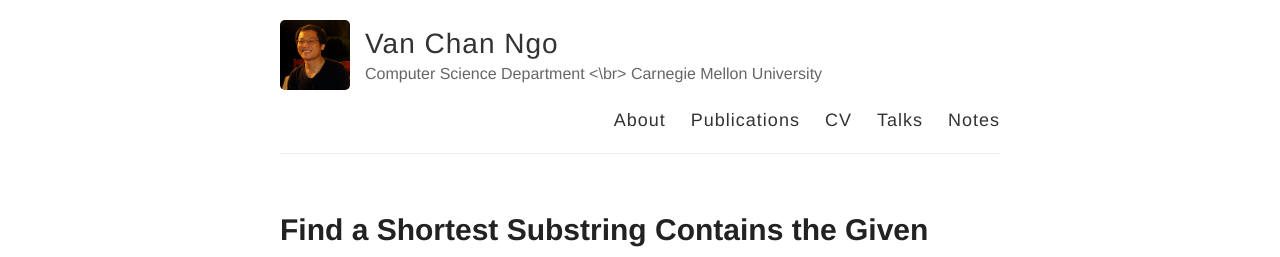
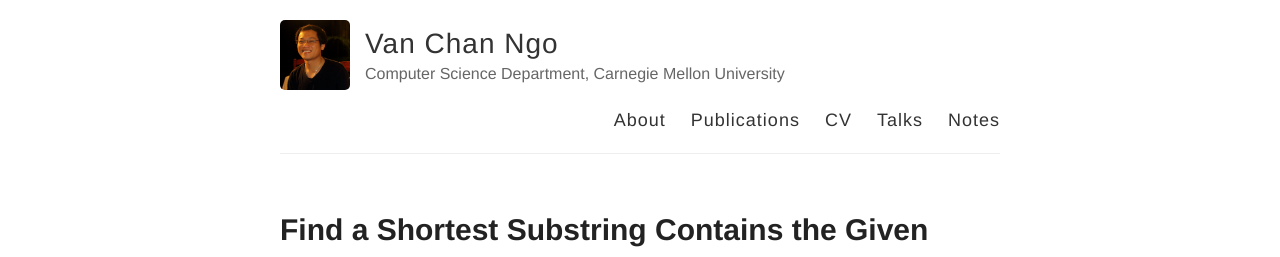
Before and after one commit to channgo2203/channgo2203.github.io, a Jekyll site: the page built from index.html, in a window 1280 px wide. Shown: the top 257 px of the page. Built offline with Jekyll 4.4.1, drawn with Linux system fonts in a browser that asks for light colours.

Commit message:
update puzzlea code

```diff
--- a/_config.yml
+++ b/_config.yml
@@ -6,10 +6,10 @@
 name: Van Chan Ngo
 
 # Short bio or description (displayed in the header)
-description: Computer Science Department <\br> Carnegie Mellon University
+description: Computer Science Department, Carnegie Mellon University
 
 # URL of your avatar or profile pic (you could use your GitHub profile pic)
-avatar: https://channgo2203.github.io/images/logo.png
+avatar: http://channgo2203.github.io/images/logo.png
 
 #
 # Flags below are optional
```
